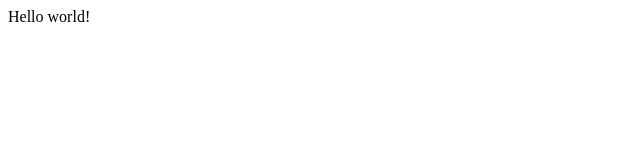
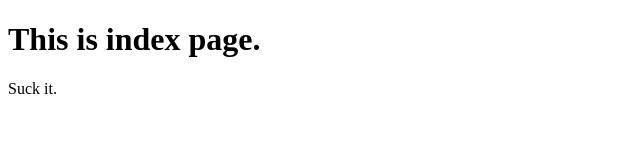
Before and after one commit to jmhawk24/gatsby-intro, a Gatsby site: page / in a window 1280 px wide. Shown: the whole page, without its empty margins (0-640 px from the left). Built offline with nearby package versions, Linux system fonts and the light colour scheme; Gatsby itself is replaced by a stand-in of ours.

Commit message:
gatsby yo

```diff
--- a/src/pages/index.js
+++ b/src/pages/index.js
@@ -1,5 +1,10 @@
 import React from "react"
 
-export default function Home() {
-  return <div>Hello world!</div>
-}
+export default () => (
+  <div>
+    <h1>This is index page.</h1>
+    <p>
+      Suck it.
+    </p>
+  </div>
+)
```
Also changed, not shown: src/pages/404.js (added, +9 -0 lines), src/pages/abou.js (added, +7 -0 lines).
